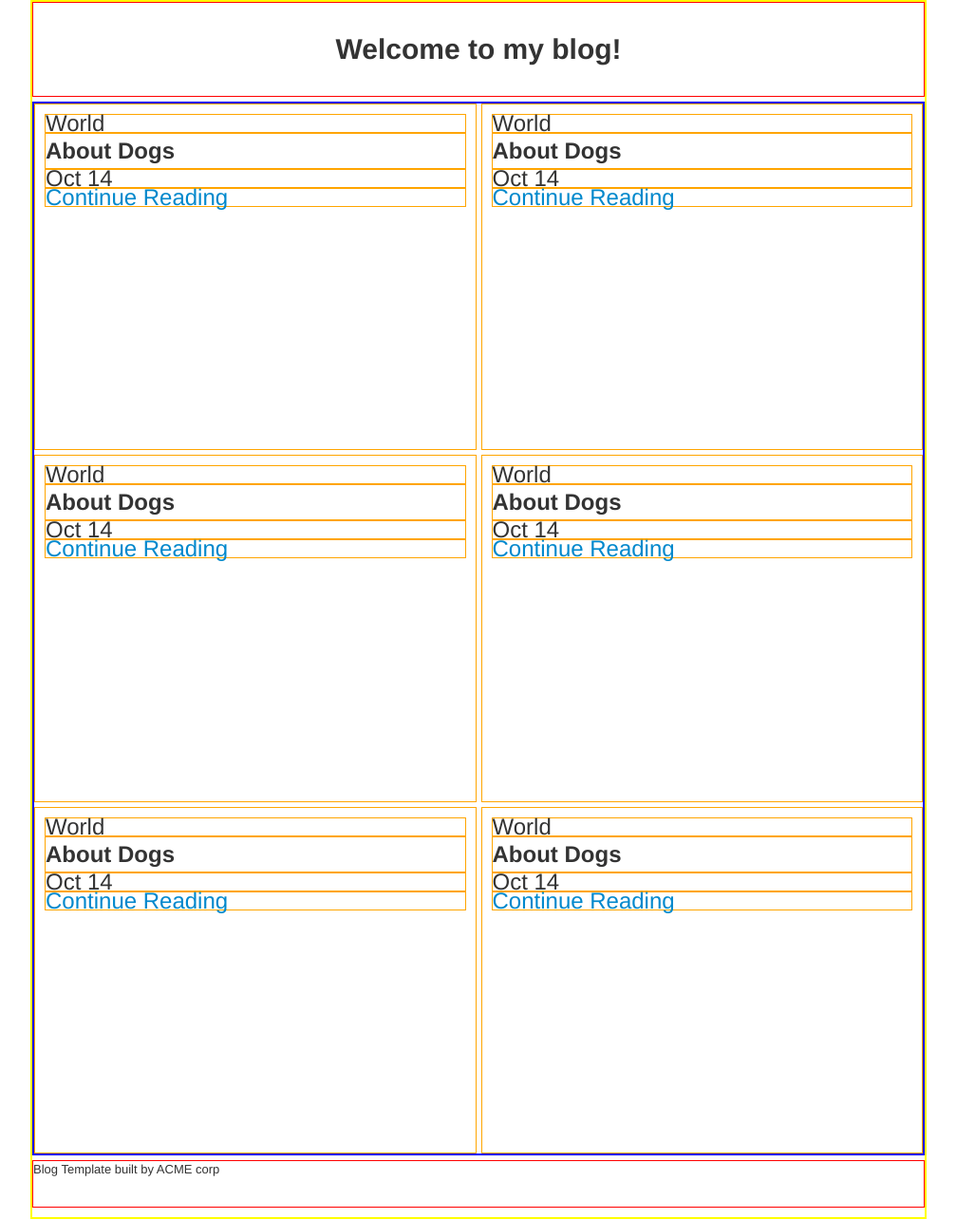
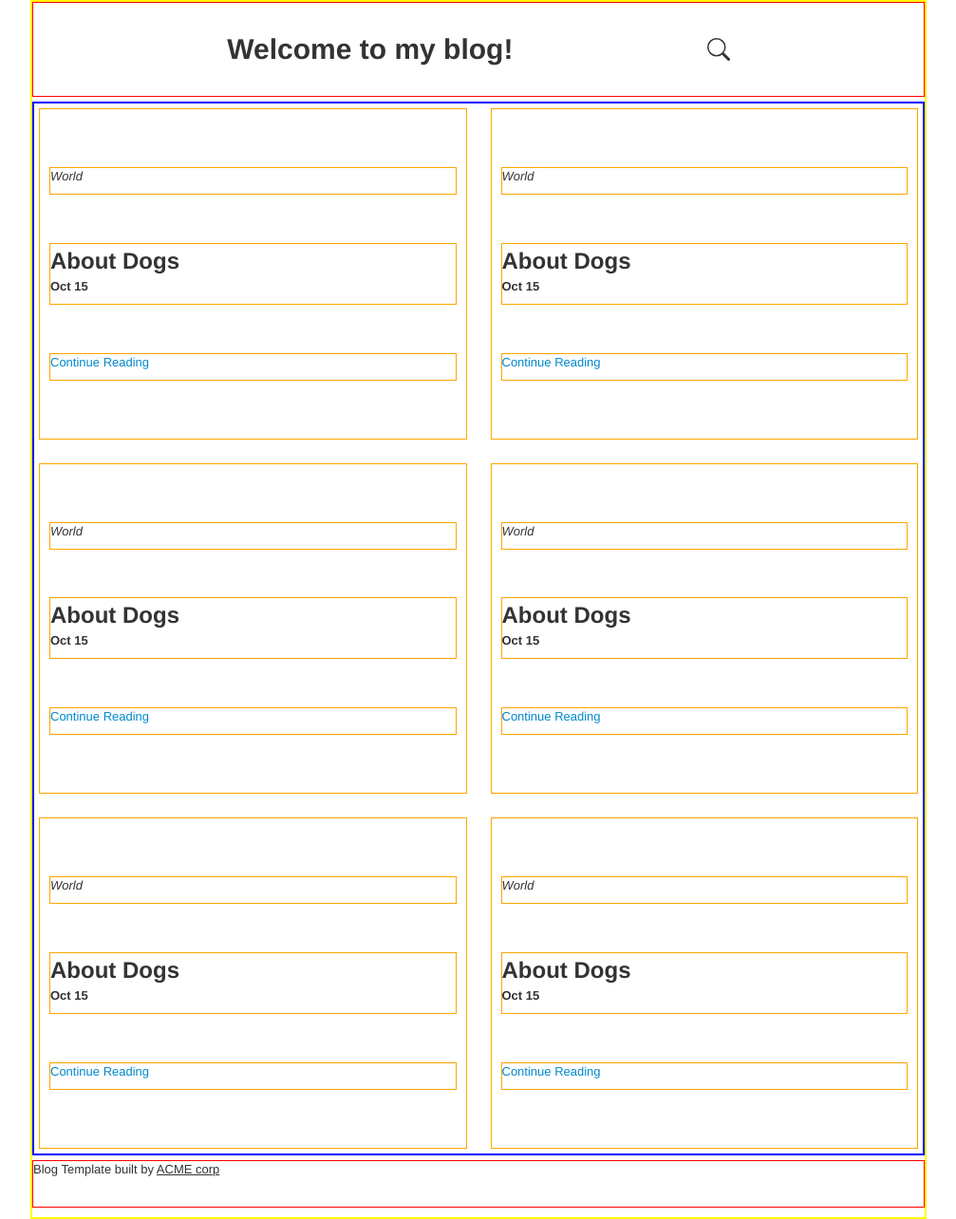
Before and after one commit to crised/personal_blog, a plain HTML site: page index.html in a window 1280 px wide. Shown: the whole page at 95% size, without its empty margins (136-1143 px from the left). Drawn offline with Linux system fonts and the light colour scheme.

Commit message:
Added header/footer tag, icons, etc

```diff
--- a/index.html
+++ b/index.html
@@ -9,98 +9,91 @@
 </head>
 <body>
 <div class="container">
-    <div id="header-row" class="box">
+    <header id="header" class="box">
         <h1>Welcome to my blog!</h1>
-    </div>
+        <svg id="search_icon" width="1em" height="1em" viewBox="0 0 16 16" class="bi bi-search" fill="currentColor" xmlns="http://www.w3.org/2000/svg">
+            <path fill-rule="evenodd" d="M10.442 10.442a1 1 0 0 1 1.415 0l3.85 3.85a1 1 0 0 1-1.414 1.415l-3.85-3.85a1 1 0 0 1 0-1.415z"/>
+            <path fill-rule="evenodd" d="M6.5 12a5.5 5.5 0 1 0 0-11 5.5 5.5 0 0 0 0 11zM13 6.5a6.5 6.5 0 1 1-13 0 6.5 6.5 0 0 1 13 0z"/>
+        </svg>
+    </header>
+
     <div id="content-row" class="box content-box">
         <div id="card-1" class="card">
             <div class="card-category">
-                <small>World</small>
+                <p><em>World</em></p>
             </div>
             <div class="card-title">
                 <h2>About Dogs</h2>
-            </div>
-            <div class="card-date">
-                <small>Oct 14</small>
+                <p><b>Oct 15</b></p>
             </div>
             <div class="card-link">
-                <a href="post.html">Continue Reading</a>
+                <p><a href="post.html">Continue Reading</a></p>
             </div>
         </div>
         <div id="card-2" class="card">
             <div class="card-category">
-                <small>World</small>
+                <p><em>World</em></p>
             </div>
             <div class="card-title">
                 <h2>About Dogs</h2>
-            </div>
-            <div class="card-date">
-                <small>Oct 14</small>
+                <p><b>Oct 15</b></p>
             </div>
             <div class="card-link">
-                <a href="post.html">Continue Reading</a>
+                <p><a href="post.html">Continue Reading</a></p>
             </div>
         </div>
         <div id="card-3" class="card">
             <div class="card-category">
-                <small>World</small>
+                <p><em>World</em></p>
             </div>
             <div class="card-title">
                 <h2>About Dogs</h2>
-            </div>
-            <div class="card-date">
-                <small>Oct 14</small>
+                <p><b>Oct 15</b></p>
             </div>
             <div class="card-link">
-                <a href="post.html">Continue Reading</a>
+                <p><a href="post.html">Continue Reading</a></p>
             </div>
         </div>
         <div id="card-4" class="card">
             <div class="card-category">
-                <small>World</small>
+                <p><em>World</em></p>
             </div>
             <div class="card-title">
                 <h2>About Dogs</h2>
-            </div>
-            <div class="card-date">
-                <small>Oct 14</small>
+                <p><b>Oct 15</b></p>
             </div>
             <div class="card-link">
-                <a href="post.html">Continue Reading</a>
+                <p><a href="post.html">Continue Reading</a></p>
             </div>
         </div>
         <div id="card-5" class="card">
             <div class="card-category">
-                <small>World</small>
+                <p><em>World</em></p>
             </div>
             <div class="card-title">
                 <h2>About Dogs</h2>
-            </div>
-            <div class="card-date">
-                <small>Oct 14</small>
+                <p><b>Oct 15</b></p>
             </div>
             <div class="card-link">
-                <a href="post.html">Continue Reading</a>
+                <p><a href="post.html">Continue Reading</a></p>
             </div>
         </div>
         <div id="card-6" class="card">
             <div class="card-category">
-                <small>World</small>
+                <p><em>World</em></p>
             </div>
             <div class="card-title">
                 <h2>About Dogs</h2>
-            </div>
-            <div class="card-date">
-                <small>Oct 14</small>
+                <p><b>Oct 15</b></p>
             </div>
             <div class="card-link">
-                <a href="post.html">Continue Reading</a>
+                <p><a href="post.html">Continue Reading</a></p>
             </div>
         </div>
     </div>
-    <div id="footer-row" class="box">
-        <p>Blog Template built by ACME corp</p>
-    </div>
+    <footer id="footer" class="box">
+        <p>Blog Template built by <u>ACME corp</u></p>
+    </footer>
 </div>
 </body>
 </html>
--- a/styles/home.css
+++ b/styles/home.css
@@ -5,29 +5,30 @@
     grid-template-rows: 100px 1fr 50px;
     grid-gap: 5px;
     font-size: 24px;
-    /*justify-content: center;*/
-    /*align-content: end;*/
-    /*margin: auto;*/
 }
 
-/**/
 .box {
     border: 1px solid red;
     justify-content: center;
-    /*align-items: center;*/
 }
 
-#header-row {
+#header {
     display: flex;
+    flex-direction: row;
     align-items: center;
+    justify-content: space-evenly;
     grid-area: 1/1/1/1;
+}
+
+#search_icon {
+    align-items: end;
 }
 
 #content-row {
     grid-area: 2/1/2/1;
 }
 
-#footer-row {
+#footer {
     grid-area: 3/1/3/1;
 }
 
@@ -37,7 +38,7 @@
     border: 2px solid blue;
     grid-template-rows: repeat(3, 1fr);
     grid-template-columns: repeat(2, 1fr);
-    grid-gap: 5px;
+    grid-gap: 15px;
     grid-template-areas:
             "tl tr"
             "ml mr"
@@ -45,14 +46,12 @@
 }
 
 .card {
+    margin: 5px;
     display: flex;
     flex-direction: column;
     padding: 10px;
-    margin: 0;
     border: 1px solid orange;
-    /*margin: 20px;*/
-    /*align-items: center;*/
-    /*justify-content: center;*/
+    justify-content: space-evenly;
 }
 
 .card-category {
@@ -61,10 +60,6 @@
 }
 
 .card-title {
-    border: 1px solid orange;
-}
-
-.card-date {
     border: 1px solid orange;
 }
 
```
